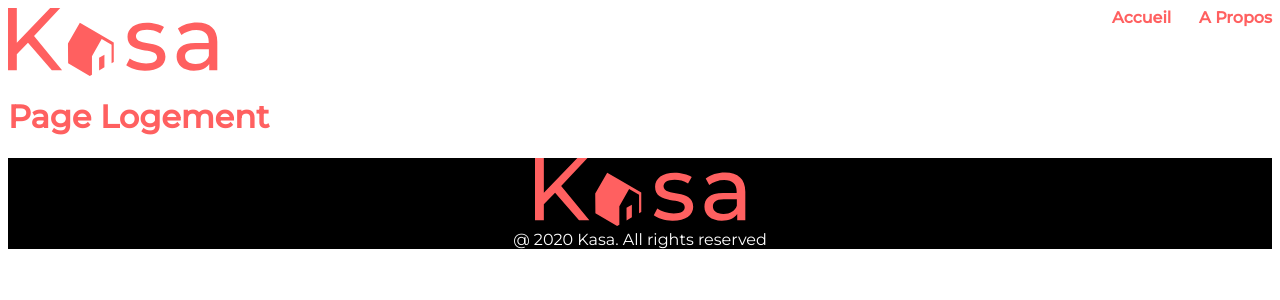
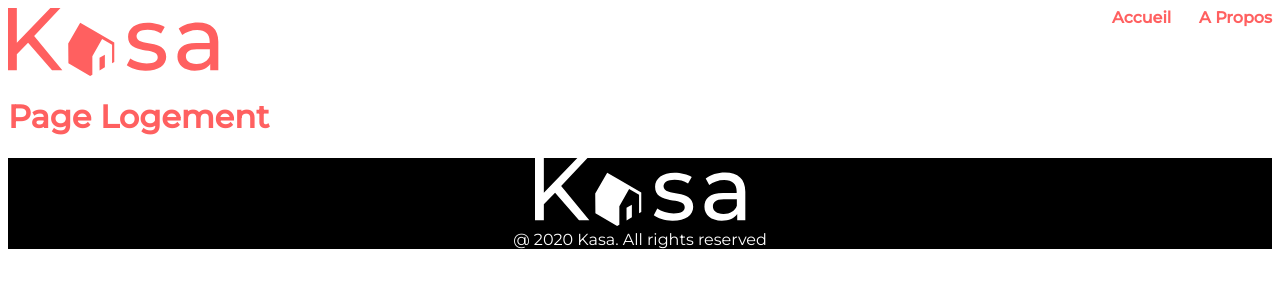
Before and after one commit to FlorenceMARTIN79/Martin_Florence_kasa_creationAppliWebReact, a React (Create React App) app: page /Logement in a window 1280 px wide. Shown: the top 300 px of the page. Built offline with nearby package versions, Linux system fonts and the light colour scheme; a web font is replaced by a local one.

Commit message:
creation of a logo file in assest to handle logo when on header or footer with color changes

```diff
--- a/src/components/Footer/index.jsx
+++ b/src/components/Footer/index.jsx
@@ -1,12 +1,16 @@
 import styles from './footer.module.css';
-import logo from '../../assets/logo.svg';
+import logoWhite from '../../assets/logo/logoWhite.svg';
 import { Link } from 'react-router-dom';
 
 function Footer() {
     return (
         <div className={styles.kasaFooter}>
             <Link to="/">
-                <img src={logo} alt="logo du site kasa" className="kasaLogo" />
+                <img
+                    src={logoWhite}
+                    alt="logo du site kasa"
+                    className="kasaLogo"
+                />
             </Link>
             <span className={styles.kasaFooterText}>
                 @ 2020 Kasa. All rights reserved
--- a/src/components/Header/index.jsx
+++ b/src/components/Header/index.jsx
@@ -1,5 +1,5 @@
 import styles from './header.module.css';
-import logo from '../../assets/logo.svg';
+import logoColor from '../../assets/logo/logoColor.svg';
 import { Link } from 'react-router-dom';
 
 function Header() {
@@ -7,9 +7,9 @@ function Header() {
         <main className={styles.kasaHeader}>
             <Link to="/">
                 <img
-                    src={logo}
+                    src={logoColor}
                     alt="logo du site kasa"
-                    className={styles.kasaLogo}
+                    className="kasaLogo"
                 />
             </Link>
             <nav className={styles.headerNav}>
```
Also changed, not shown: src/components/Logo/index.jsx (deleted, +0 -38 lines), src/assets/logo/logoColor.svg (renamed from src/assets/logo.svg), src/assets/logo/logoWhite.svg (added), src/components/Logo/logo.module.css (deleted).
